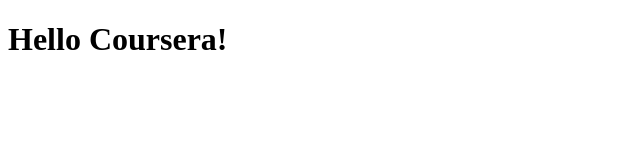
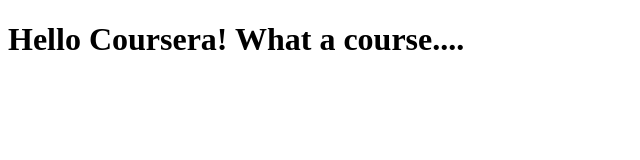
Before and after one commit to bheinri2/coursera-test, a plain HTML site: page site/index.html in a window 1280 px wide. Shown: the whole page, without its empty margins (0-640 px from the left). Drawn offline with Linux system fonts and the light colour scheme.

Commit message:
first edit.

```diff
--- a/site/index.html
+++ b/site/index.html
@@ -7,6 +7,6 @@
 </head>
 
 <body>
-  <h1>Hello Coursera!</h1>
+  <h1>Hello Coursera! What a course....</h1>
 </body>
 </html>
```
